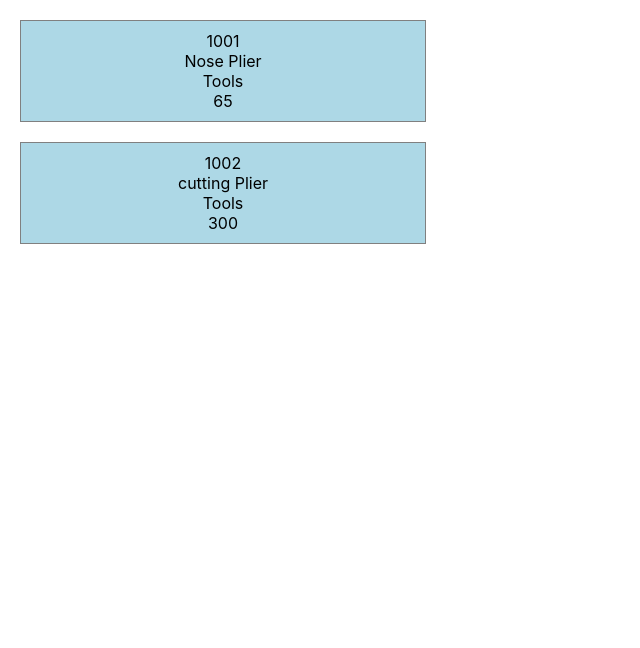
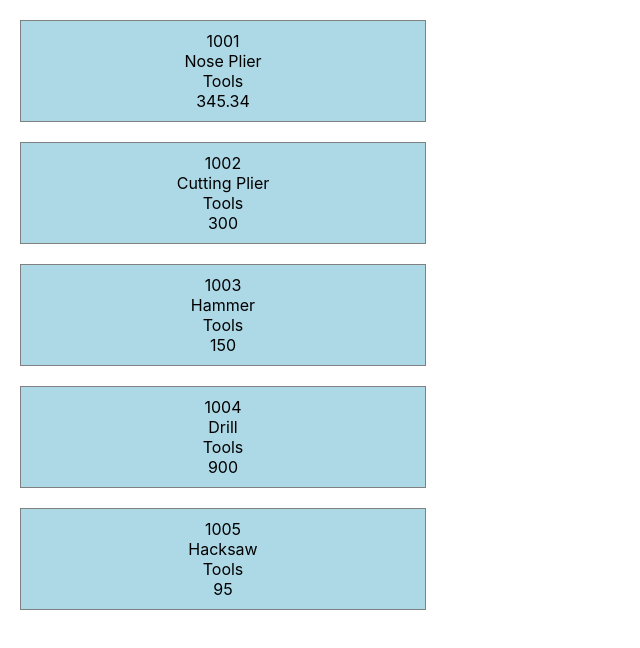
Before and after one commit to erkindunya/reactBasicsVijay, a React (Create React App) app: page / in a window 1280 px wide. Shown: the top 648 px of the page, without its empty margins (0-640 px from the left). Built offline with nearby package versions, Linux system fonts and the light colour scheme.

Commit message:
products added using arrey to store data

```diff
--- a/src/App.tsx
+++ b/src/App.tsx
@@ -3,27 +3,13 @@ import logo from './logo.svg';
 import './App.css';
 
 import { Hello } from "./Hello";
-import { Product } from './Product';
+import { Products } from './Products';
 
 function App() {
-
-  let p = {
-    id: 1001,
-    name: "Nose Plier",
-    cat: "Tools",
-    price: 65
-  };
-  let p2 = {
-    id: 1002,
-    name: "cutting Plier",
-    cat: "Tools",
-    price: 300
-  };
-
   return (
     <div className="App">
-      <Product id={p.id} name={p.name} cat={p.cat} price={p.price} />
-      <Product id={p2.id} name={p2.name} cat={p2.cat} price={p2.price} />
+      <Products />
+
     </div>
   );
 }
--- /dev/null
+++ b/src/Products.tsx
@@ -0,0 +1,60 @@
+import * as React from 'react';
+
+import "./App.css";
+
+import { Product } from "./Product";
+
+interface IProduct {
+    id: number;
+    name: string;
+    cat: string;
+    price: number;
+}
+
+const data: IProduct[] = [
+    {
+        id: 1001,
+        name: "Nose Plier",
+        cat: "Tools",
+        price: 345.34
+    },
+    {
+        id: 1002,
+        name: "Cutting Plier",
+        cat: "Tools",
+        price: 300.00
+    },
+    {
+        id: 1003,
+        name: "Hammer",
+        cat: "Tools",
+        price: 150.00
+    },
+    {
+        id: 1004,
+        name: "Drill",
+        cat: "Tools",
+        price: 900.00
+    },
+    {
+        id: 1005,
+        name: "Hacksaw",
+        cat: "Tools",
+        price: 95.00
+    }
+];
+
+export class Products extends React.Component<any, any> {
+    constructor(props: any) {
+        super(props);
+
+    }
+
+    public render(): JSX.Element {
+        return <div>
+            {
+                data.map((p: IProduct) => <Product id={p.id} name={p.name} cat={p.cat} price={p.price} />)
+            }
+        </div>;
+    }
+}
```
